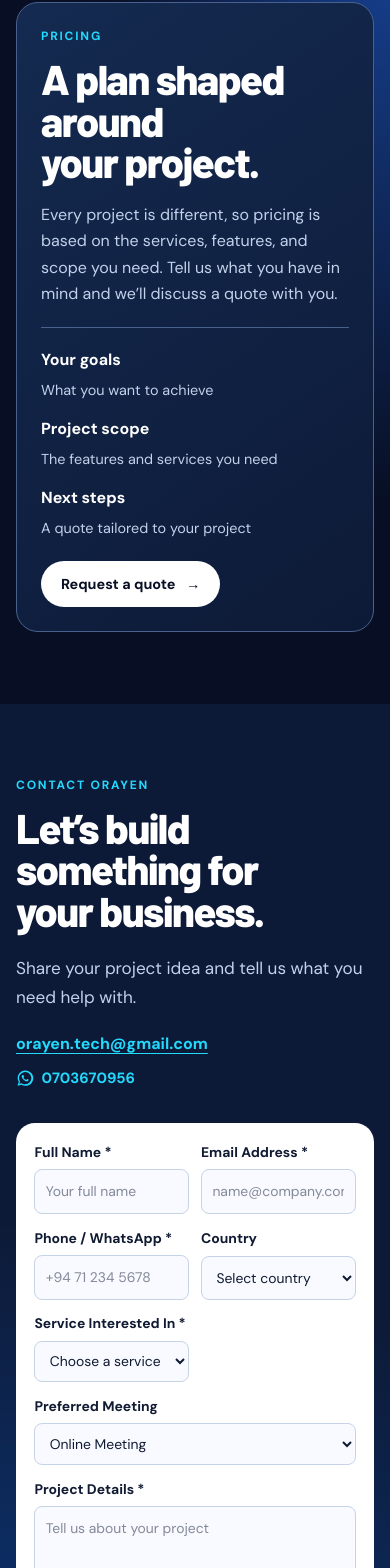
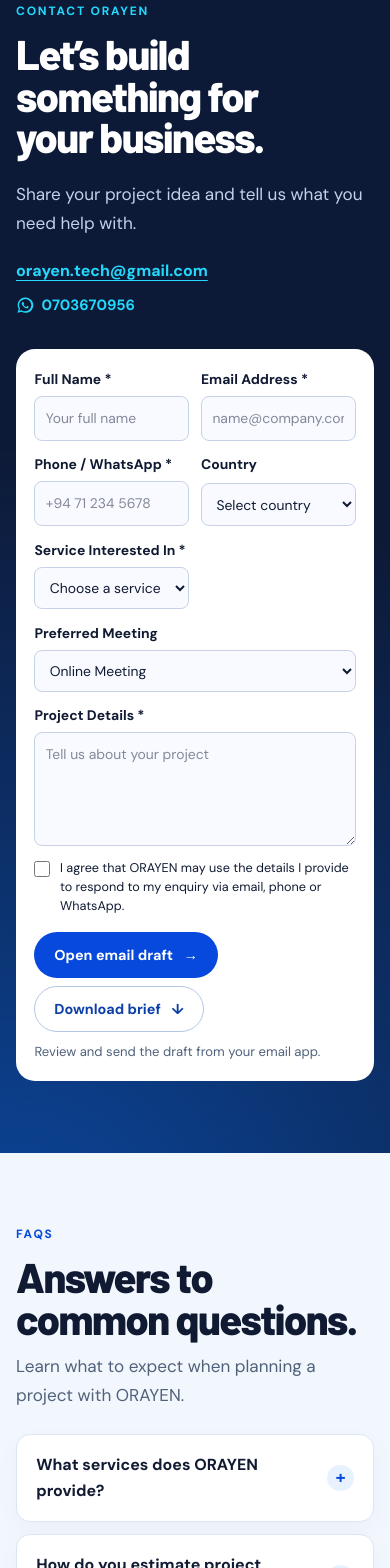
Before and after one commit to Orayen-Tech/orayen-website-v3, a React (Vite) app: page / in a window 390 px wide. Shown: the part 4928-6496 px from the top of the page. Built offline with nearby package versions, Linux system fonts and the light colour scheme.

Commit message:
feat: add FAQs section with questions and answers

```diff
--- a/src/index.css
+++ b/src/index.css
@@ -138,14 +138,13 @@ h2 + .body-copy { margin-top: 1.4rem; }
 .portfolio-copy { padding: clamp(1.15rem, 2.5vw, 1.7rem); }
 .portfolio-copy .eyebrow { margin-bottom: .5rem; }
 .portfolio-copy h3 { margin-bottom: .65rem; }
-.pricing-section { background: radial-gradient(ellipse at 100% 0, #174294 0%, transparent 52%), var(--navy); color: white; }
-.pricing-section .eyebrow { color: var(--cyan); }
-.pricing-panel { @apply flex flex-col items-start; gap: 1.2rem; max-width: 700px; margin-inline: auto; padding: clamp(1.5rem, 5vw, 3.25rem); border: 1px solid #49618c; border-radius: 22px; background: linear-gradient(145deg, #142a50, #0d1a37); }
-.pricing-panel h3 { font-size: clamp(1.7rem, 3vw, 2.3rem); }
-.pricing-panel p { color: #c3d2eb; }
-.pricing-details { @apply grid; grid-template-columns: repeat(3, minmax(0, 1fr)); gap: 1rem; width: 100%; padding-top: 1.2rem; border-top: 1px solid #49618c; }
-.pricing-details strong { display: block; margin-bottom: .25rem; color: white; }
-.pricing-details span { color: #c3d2eb; font-size: .9rem; }
+.faq-list { @apply grid; gap: .75rem; max-width: 900px; margin-inline: auto; }
+.faq-item { padding: 1.05rem 1.2rem; border: 1px solid var(--border); border-radius: 14px; background: white; box-shadow: 0 8px 24px #08245908; }
+.faq-item summary { @apply flex items-center justify-between; gap: 1rem; color: var(--ink); font-size: 1rem; font-weight: 700; cursor: pointer; list-style: none; }
+.faq-item summary::-webkit-details-marker { display: none; }
+.faq-item summary::after { @apply grid place-items-center shrink-0; content: "+"; width: 1.65rem; height: 1.65rem; border-radius: 50%; background: #e8f2ff; color: var(--blue); font-size: 1.1rem; line-height: 1; }
+.faq-item[open] summary::after { content: "−"; }
+.faq-item p { max-width: 760px; margin-top: .8rem; color: var(--muted); font-size: .94rem; line-height: 1.7; }
 .contact-email {
   @apply inline-block;
   margin-top: 1.2rem;
@@ -272,7 +271,6 @@ h2 + .body-copy { margin-top: 1.4rem; }
   .hero-summary { margin-block: 1rem 1.35rem; }
   .scroll-link { left: 1rem; bottom: 17px; }
   .about-grid, .contact-grid, .cards, .portfolio-grid { grid-template-columns: 1fr; }
-  .pricing-details { grid-template-columns: 1fr; gap: .75rem; }
   .about-grid { gap: 1.5rem; }
   .about-photo img { aspect-ratio: 1.55; }
   .section-header { display: block; margin-bottom: 1.5rem; }
--- a/src/main.jsx
+++ b/src/main.jsx
@@ -9,7 +9,7 @@ const navigation = [
   { id: 'about', label: 'About us' },
   { id: 'services', label: 'Services' },
   { id: 'portfolio', label: 'Portfolio' },
-  { id: 'pricing', label: 'Pricing' },
+  { id: 'faqs', label: 'FAQs' },
 ]
 
 const collage = [
@@ -46,6 +46,29 @@ const portfolio = [
     category: 'Travel experiences',
     title: 'Make exploring easy.',
     description: 'Thoughtful layouts for destinations, experiences, and travel services.',
+  },
+]
+
+const faqs = [
+  {
+    question: 'What services does ORAYEN provide?',
+    answer: 'We offer Web Development, Mobile Application Development, UI/UX Design, Graphic Design, and Canva Design.',
+  },
+  {
+    question: 'How do you estimate project costs?',
+    answer: 'Project costs depend on the services, features, and scope you need. Share your estimated budget in the enquiry form, or choose “Not sure yet”, and we can discuss a quote tailored to your project.',
+  },
+  {
+    question: 'How long does a project take?',
+    answer: 'Timelines depend on the project scope and requirements. Once we learn more about your project, we can discuss an estimated schedule and next steps.',
+  },
+  {
+    question: 'How do I get started?',
+    answer: 'Complete the contact form with your project details and the service you are interested in. We will follow up using your preferred contact method.',
+  },
+  {
+    question: 'Can I discuss my project online?',
+    answer: 'Yes. Select Online Meeting as your preferred meeting option in the contact form.',
   },
 ]
 
@@ -208,19 +231,21 @@ function Portfolio() {
   )
 }
 
-function Pricing() {
+function FAQs() {
   return (
-    <section id="pricing" className="section pricing-section" aria-labelledby="pricing-heading">
+    <section id="faqs" className="section section-soft" aria-labelledby="faqs-heading">
       <div className="wrap">
-        <div className="pricing-panel">
-          <div><p className="eyebrow">Pricing</p><h2 id="pricing-heading">A plan shaped around your project.</h2></div>
-          <p>Every project is different, so pricing is based on the services, features, and scope you need. Tell us what you have in mind and we’ll discuss a quote with you.</p>
-          <div className="pricing-details">
-            <div><strong>Your goals</strong><span>What you want to achieve</span></div>
-            <div><strong>Project scope</strong><span>The features and services you need</span></div>
-            <div><strong>Next steps</strong><span>A quote tailored to your project</span></div>
-          </div>
-          <a className="button button-white" href="#contact">Request a quote <span aria-hidden="true">→</span></a>
+        <div className="section-header">
+          <div><p className="eyebrow">FAQs</p><h2 id="faqs-heading">Answers to common questions.</h2></div>
+          <p className="body-copy">Learn what to expect when planning a project with ORAYEN.</p>
+        </div>
+        <div className="faq-list">
+          {faqs.map(({ question, answer }) => (
+            <details className="faq-item" key={question}>
+              <summary>{question}</summary>
+              <p>{answer}</p>
+            </details>
+          ))}
         </div>
       </div>
     </section>
@@ -261,6 +286,7 @@ function Footer({ onSelectService }) {
             <a href="#home">Home</a>
             <a href="#about">About Us</a>
             <a href="#services">Our Services</a>
+            <a href="#faqs">FAQs</a>
             <a href="#contact">Contact Us</a>
           </nav>
 
@@ -356,7 +382,7 @@ function App() {
     if (window.matchMedia('(prefers-reduced-motion: reduce)').matches || !('IntersectionObserver' in window)) return
 
     const elements = document.querySelectorAll(
-      '.section-header, .about-grid > *, .cards > *, .portfolio-card, .pricing-panel, .contact-grid > *',
+      '.section-header, .about-grid > *, .cards > *, .portfolio-card, .faq-item, .contact-grid > *',
     )
     const observer = new IntersectionObserver((entries) => {
       entries.forEach((entry) => {
@@ -384,8 +410,8 @@ function App() {
         <About />
         <Services onSelectService={setSelectedService} />
         <Portfolio />
-        <Pricing />
         <Contact service={selectedService} onSelectService={setSelectedService} />
+        <FAQs />
       </main>
       <Footer onSelectService={setSelectedService} />
     </>
```
